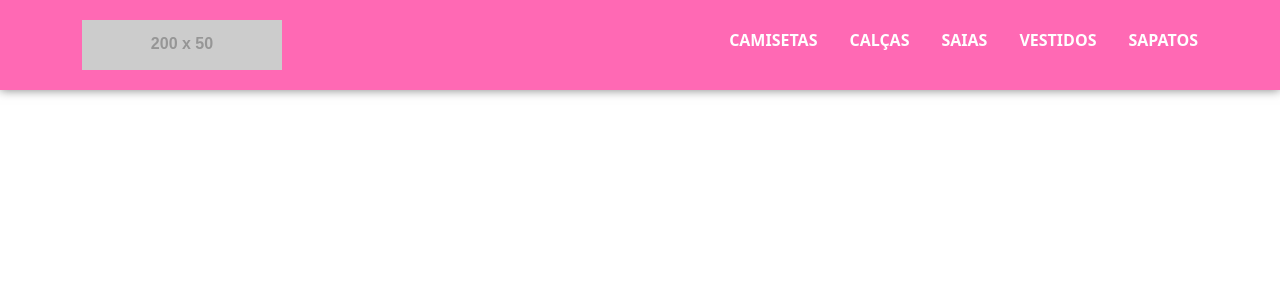
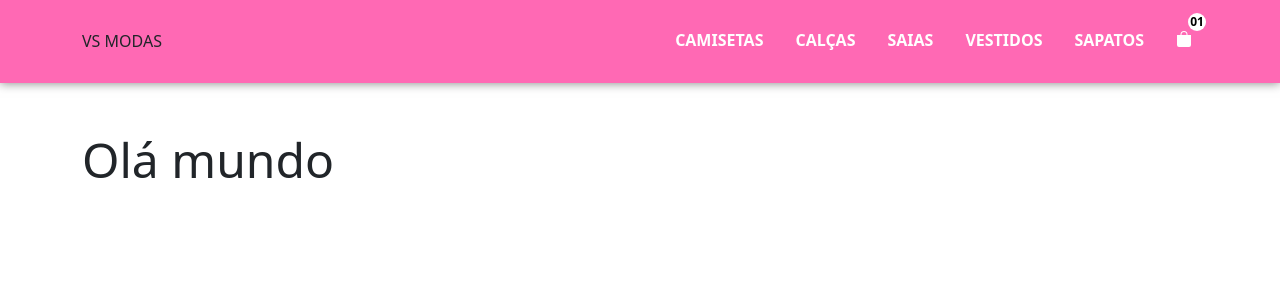
Before and after one commit to devictormedeiros/vs-modas, a React (Vite) app: page / in a window 1280 px wide. Shown: the top 300 px of the page. Built offline with nearby package versions, Linux system fonts and the light colour scheme.

Commit message:
criação do componente de cart

```diff
--- a/package.json
+++ b/package.json
@@ -12,6 +12,7 @@
   "dependencies": {
     "bootstrap": "^5.3.2",
     "react": "^18.2.0",
+    "react-bootstrap-icons": "^1.10.3",
     "react-dom": "^18.2.0"
   },
   "devDependencies": {
--- a/src/App.tsx
+++ b/src/App.tsx
@@ -1,12 +1,18 @@
 import './index.scss'
 import Header from './components/Header'
+import Counter from './components/Counter'
+import ItemListContainer from './components/ItemListContainer'
 
 function App() {
 
 
   return (
     <>
-      <Header />
+      <Header nameCompany="VS MODAS"/>
+      {/* <Counter/> */}
+      <main className='py-5'>
+      <ItemListContainer greeting="Olá mundo"/>
+      </main>
     </>
   )
 }
--- /dev/null
+++ b/src/components/CardWidget/index.tsx
@@ -0,0 +1,21 @@
+import "./style.scss";
+
+const CartWidget = () => {
+  return (
+    <a href="/carrinho" className="cart-widget">
+      <svg
+        xmlns="http://www.w3.org/2000/svg"
+        width="22"
+        height="22"
+        fill="currentColor"
+        className="bi bi-bag-fill"
+        viewBox="0 0 22 22"
+      >
+        <path d="M8 1a2.5 2.5 0 0 1 2.5 2.5V4h-5v-.5A2.5 2.5 0 0 1 8 1zm3.5 3v-.5a3.5 3.5 0 1 0-7 0V4H1v10a2 2 0 0 0 2 2h10a2 2 0 0 0 2-2V4h-3.5z" />
+      </svg>
+      <span className="cart-counter">01</span>
+    </a>
+  );
+};
+
+export default CartWidget;
--- /dev/null
+++ b/src/components/CardWidget/style.scss
@@ -0,0 +1,18 @@
+.cart-widget {
+  position: relative;
+  cursor: pointer;
+  .cart-counter {
+    position: absolute;
+    top: -1rem;
+    right: -0.5rem;
+    width: 18px;
+    height: 18px;
+    border-radius: 50%;
+    background-color: #fff;
+    color: #000;
+    font-size: 12px;
+    display: flex;
+    justify-content: center;
+    align-items: center;
+  }
+}
--- /dev/null
+++ b/src/components/Counter/index.tsx
@@ -0,0 +1,40 @@
+import { useState, useEffect } from 'react';
+
+const Counter = () => {
+    const [count, setCount] = useState<number>(0);
+    const [date, setDate] = useState<Date | null>(null);
+
+    const handClick = () => {
+        setCount((valor) => valor + 1);
+    };
+
+    const handDate = () => {
+        setDate(new Date());
+    };
+
+    useEffect(() => {
+        if(count > 0 ){
+        console.log('Entrou no useffect');
+        }
+    }, []);
+
+    useEffect(() => {
+        if(count > 0 ){
+        console.log('Ação', count, date);
+        return () => {
+            console.log('Limpeza', count, date);
+        }
+        }
+    }, [count, date]);
+
+    return (
+        <div>
+        <p>{count}</p>
+        <p>{date?.toLocaleString()}</p>
+        <button disabled={count === 10} onClick={handClick}>Somar</button>
+        <button onClick={() => handDate()}>Nova data</button>
+
+        </div>
+    );
+    }
+export default Counter;
--- /dev/null
+++ b/src/components/ItemListContainer/index.tsx
@@ -0,0 +1,19 @@
+interface IProps {
+    greeting: string;
+}
+
+const ItemListContainer = ({ greeting }:IProps) => {
+  return (
+    <section>
+      <div className="container">
+        <div className="row">
+          <div className="col-12">
+            <h1>{greeting}</h1>
+          </div>
+        </div>
+      </div>
+    </section>
+  );
+};
+
+export default ItemListContainer;
--- /dev/null
+++ b/src/components/NavBar/index.tsx
@@ -0,0 +1,30 @@
+import CartWidget from "../CardWidget";
+
+const NavBar = () => {
+  return (
+    <nav>
+      <ul className="navbar">
+        <li>
+          <a href="/categoria/camisetas">Camisetas</a>
+        </li>
+        <li>
+          <a href="/categoria/calcas">Calças</a>
+        </li>
+        <li>
+          <a href="/categoria/saias">Saias</a>
+        </li>
+        <li>
+          <a href="/categoria/vestidos">Vestidos</a>
+        </li>
+        <li>
+          <a href="/categoria/sapatos">Sapatos</a>
+        </li>
+        <li>
+          <CartWidget/>
+        </li>
+      </ul>
+    </nav>
+  );
+};
+
+export default NavBar;
--- a/src/components/header/index.jsx
+++ /dev/null
@@ -1,42 +0,0 @@
-import React from "react";
-import "./style.scss";
-
-const Header = () => {
-  return (
-    <header>
-      <div className="container">
-        <div className="row">
-          <div className="col-lg-3">
-            <a href="/" className="logo">
-              <img src="https://via.placeholder.com/200x50" alt="logotipo da loja" />
-            </a>
-          </div>
-          <div className="col-lg-9">
-          <nav>
-            <ul className="navbar">
-              <li>
-                <a href="/categoria/camisetas">Camisetas</a>
-              </li>
-              <li>
-                <a href="/categoria/calcas">Calças</a>
-              </li>
-              <li>
-                <a href="/categoria/saias">Saias</a>
-              </li>
-              <li>
-                <a href="/categoria/vestidos">Vestidos</a>
-              </li>
-              <li>
-                <a href="/categoria/sapatos">Sapatos</a>
-              </li>
-            </ul>
-          </nav>
-          </div>
-        </div>
-      </div>
-    </header>
-  );
-}
-
-
-export default Header;
--- /dev/null
+++ b/src/components/header/index.tsx
@@ -0,0 +1,37 @@
+import React, { useState } from "react";
+import "./style.scss";
+import NavBar from "../NavBar";
+
+
+// Definindo as props para o componente Header e os tipos dela
+interface IProps {
+  nameCompany: string;
+}
+
+// criando o componente e passando as props que irei utilizar
+const Header = ({nameCompany }:IProps) => {
+
+  // criando um estado para o nome da empresa
+  const [name, setName] = useState(nameCompany);
+
+  return (
+    <header>
+      <div className="container">
+        <div className="row align-items-center">
+          <div className="col-lg-3">
+            <a href="/" className="logo">
+              {/* Passando a variavel nome que declarei e fiz um set */}
+              {name}
+            </a>
+          </div>
+          <div className="col-lg-9">
+            <NavBar/>
+            {/* <button onClick={() => setName("Vanessa")}>Clique</button> */}
+          </div>
+        </div>
+      </div>
+    </header>
+  );
+};
+
+export default Header;
--- a/src/main.tsx
+++ b/src/main.tsx
@@ -4,7 +4,5 @@ import App from './App.tsx'
 import './index.scss'
 
 ReactDOM.createRoot(document.getElementById('root')!).render(
-  <React.StrictMode>
     <App />
-  </React.StrictMode>,
 )
```
